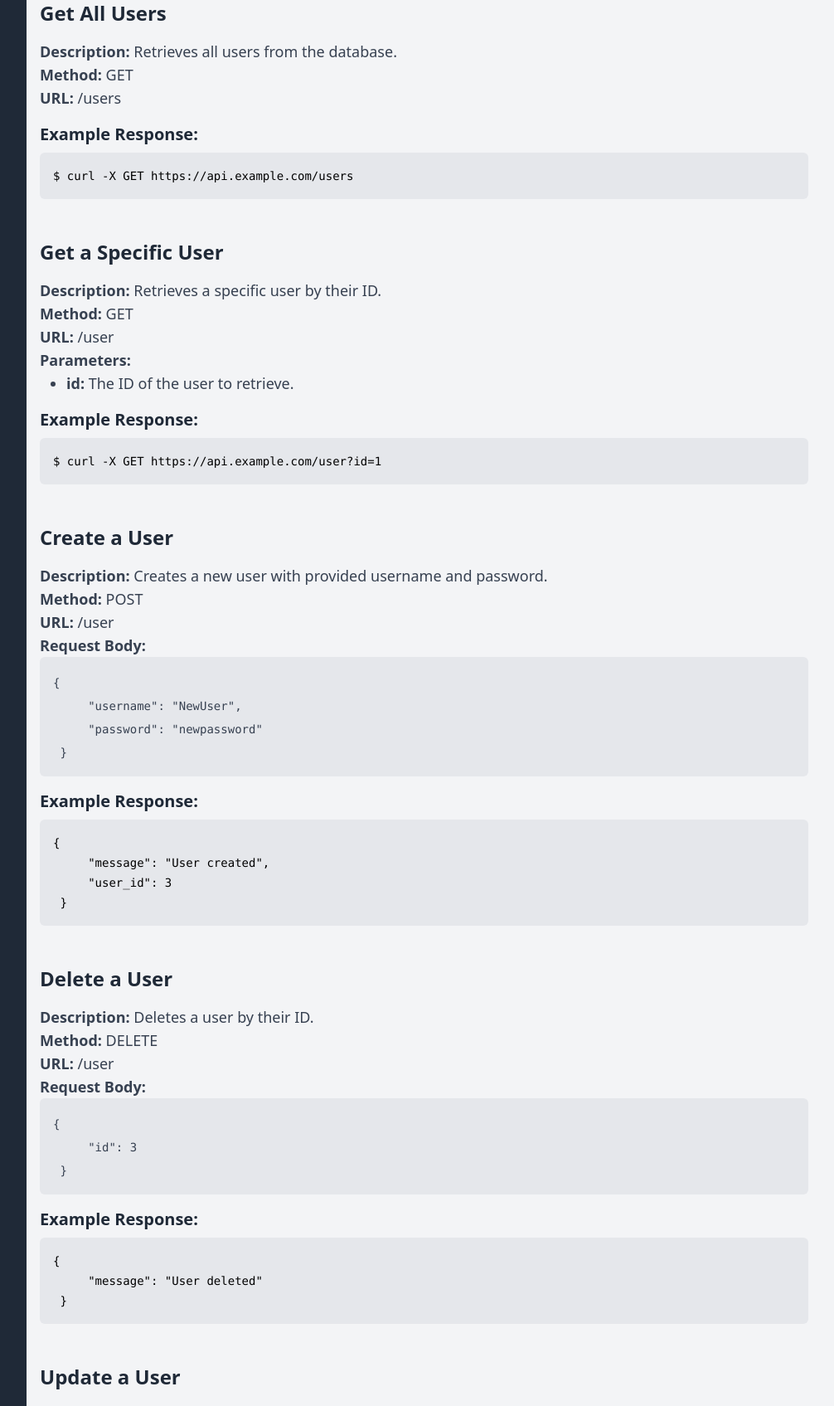
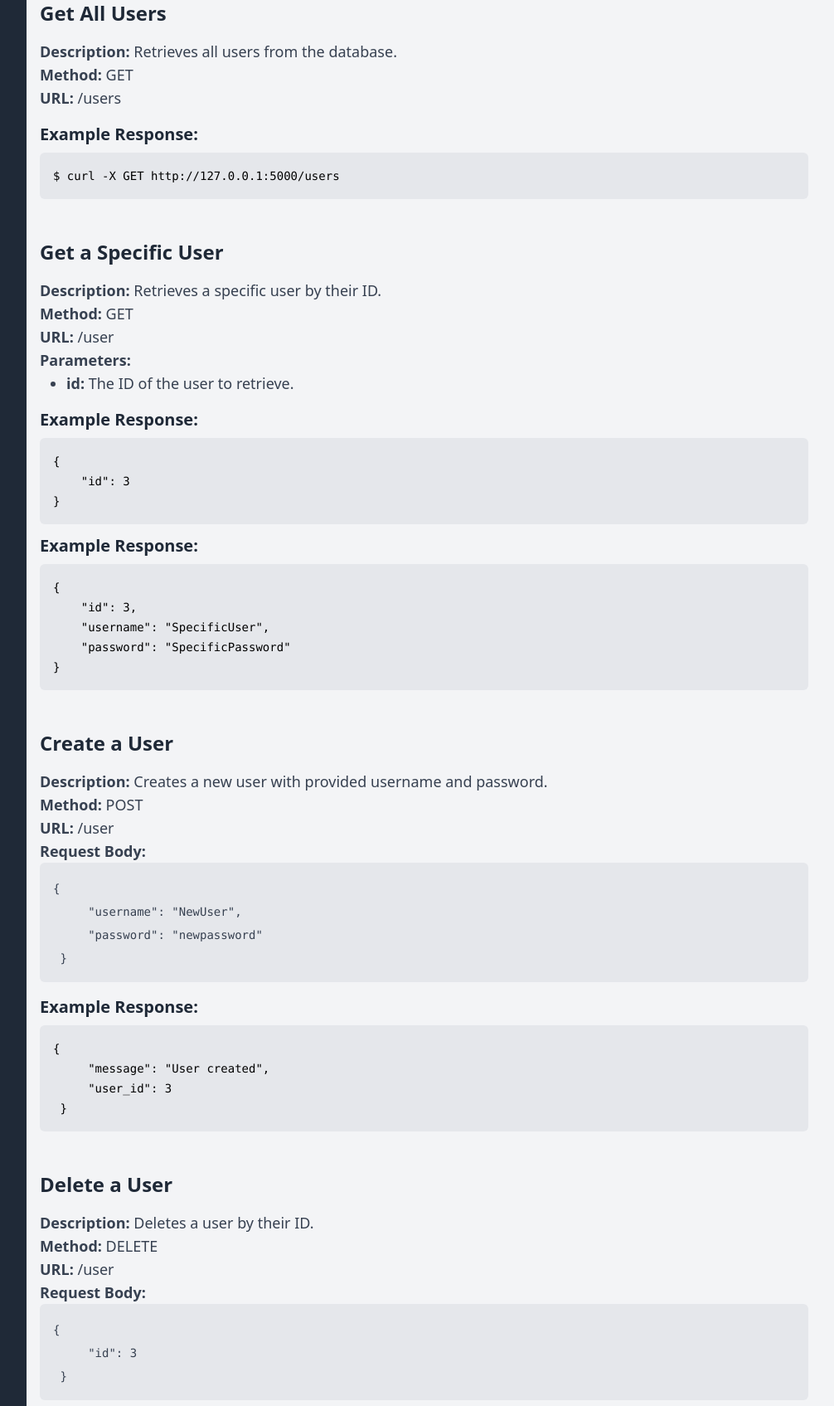
Before and after one commit to nandopiles/nayeli, a Flask app: page / in a window 1280 px wide. Shown: the part 164-1859 px from the top of the page at 83% size, without its empty margins (224-1230 px from the left). Run offline with Flask 3, Linux system fonts and the light colour scheme.

Commit message:
html updated

```diff
--- a/api/app/templates/documentation.html
+++ b/api/app/templates/documentation.html
@@ -77,7 +77,7 @@
                     </div>
                     <h3 class="text-xl font-bold mb-2 text-gray-800">Example Response:</h3>
                     <pre
-                        class="bg-gray-200 rounded-md p-4"><code class="text-sm">$ curl -X GET https://api.example.com/users</code></pre>
+                        class="bg-gray-200 rounded-md p-4"><code class="text-sm">$ curl -X GET http://127.0.0.1:5000/users</code></pre>
                 </div>
 
                 <div class="mb-12">
@@ -92,8 +92,16 @@
                         </ul>
                     </div>
                     <h3 class="text-xl font-bold mb-2 text-gray-800">Example Response:</h3>
-                    <pre
-                        class="bg-gray-200 rounded-md p-4"><code class="text-sm">$ curl -X GET https://api.example.com/user?id=1</code></pre>
+                    <pre class="bg-gray-200 rounded-md p-4"><code class="text-sm">{
+    "id": 3
+}</code></pre>
+
+                    <h3 class="text-xl font-bold mb-2 text-gray-800 mt-3">Example Response:</h3>
+                    <pre class="bg-gray-200 rounded-md p-4"><code class="text-sm">{
+    "id": 3,
+    "username": "SpecificUser",
+    "password": "SpecificPassword"
+}</code></pre>
                 </div>
 
                 <div class="mb-12">
```
